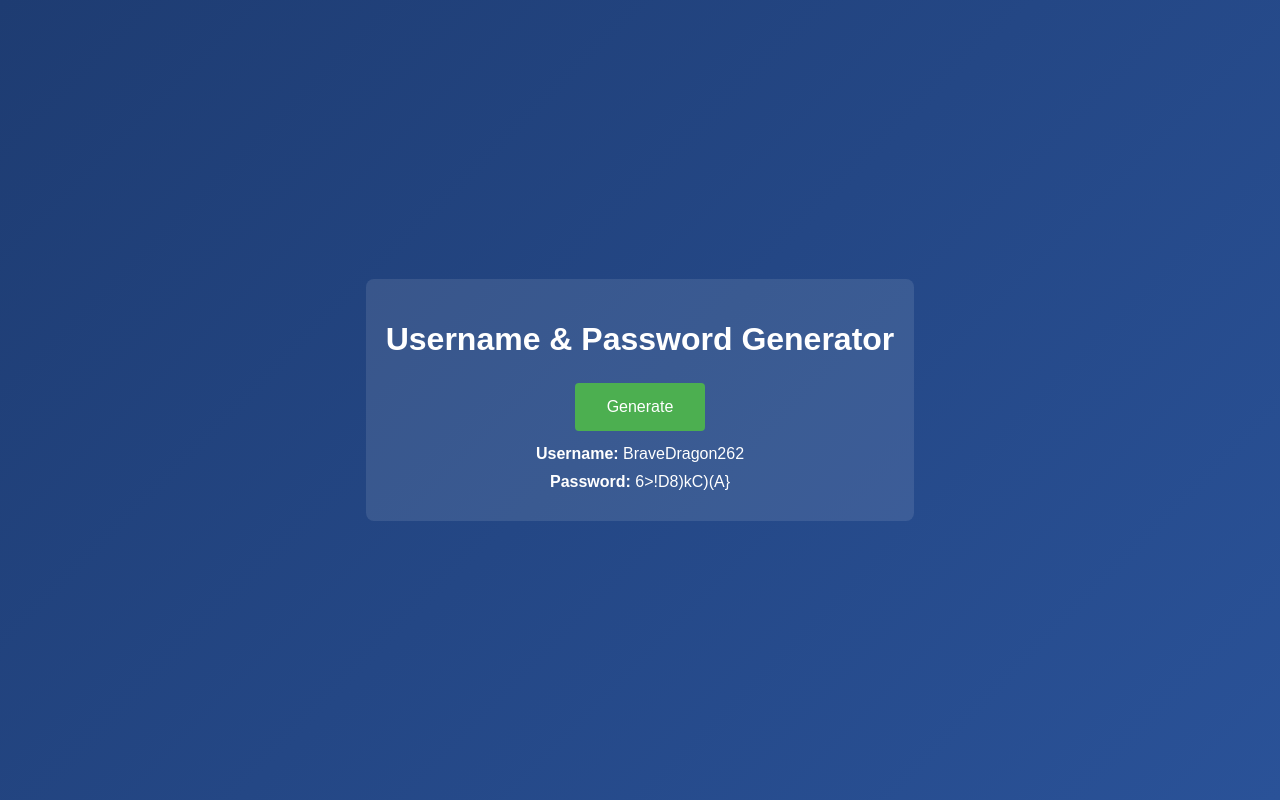
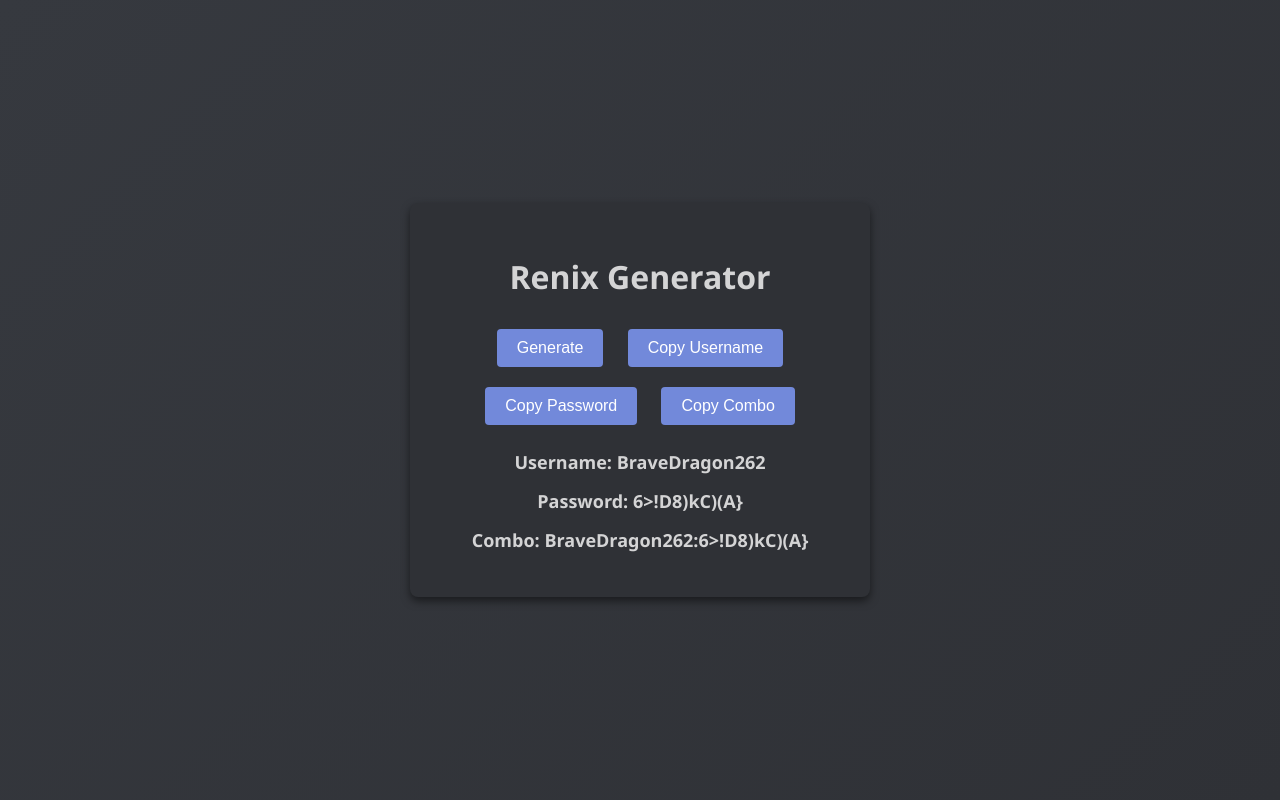
Before and after one commit to renixuntaken/Gen-User-and-Pass, a plain HTML site: page index.html in a window 1280 px wide. Both pictures are taken after a click on the button "Generate". Drawn offline with Linux system fonts and the light colour scheme.

Commit message:
New design, and more functionality.

```diff
--- a/index.html
+++ b/index.html
@@ -3,16 +3,21 @@
 <head>
     <meta charset="UTF-8">
     <meta name="viewport" content="width=device-width, initial-scale=1.0">
-    <title>Username & Password Generator</title>
+    <title>Renix Generator</title>
+    <link rel="icon" href="Images/padlock.png" type="image/x-icon">
     <link rel="stylesheet" href="styles.css">
 </head>
 <body>
     <div class="container">
-        <h1>Username & Password Generator</h1>
+        <h1>Renix Generator</h1>
         <button id="generate">Generate</button>
+        <button id="copy-username">Copy Username</button>
+        <button id="copy-password">Copy Password</button>
+        <button id="copy-combo">Copy Combo</button>
         <div class="results">
-            <p><strong>Username:</strong> <span id="username"></span></p>
-            <p><strong>Password:</strong> <span id="password"></span></p>
+            <p><strong for="username">Username:</strong> <span id="username"></span></p>
+            <p><strong for="password">Password:</strong> <span id="password"></span></p>
+            <p><strong for="combo">Combo:</strong> <span id="combo"></span></p>
         </div>
     </div>
     <script src="script.js"></script>
--- a/script.js
+++ b/script.js
@@ -1,6 +1,32 @@
 document.getElementById('generate').addEventListener('click', function() {
-    document.getElementById('username').textContent = generateUsername();
-    document.getElementById('password').textContent = generatePassword();
+    const username = generateUsername();
+    const password = generatePassword();
+    document.getElementById('username').textContent = username;
+    document.getElementById('password').textContent = password;
+
+    const combo = `${username}:${password}`;
+    document.getElementById('combo').textContent = combo;
+});
+
+document.getElementById('copy-username').addEventListener('click', function() {
+    const username = document.getElementById('username').textContent;
+    navigator.clipboard.writeText(username).then(() => {
+        alert('Username copied to clipboard!');
+    });
+});
+
+document.getElementById('copy-password').addEventListener('click', function() {
+    const password = document.getElementById('password').textContent;
+    navigator.clipboard.writeText(password).then(() => {
+        alert('Password copied to clipboard!');
+    });
+});
+
+document.getElementById('copy-combo').addEventListener('click', function() {
+    const combo = document.getElementById('combo').textContent;
+    navigator.clipboard.writeText(combo).then(() => {
+        alert('Combo copied to clipboard!');
+    });
 });
 
 function generateUsername() {
--- a/styles.css
+++ b/styles.css
@@ -1,7 +1,7 @@
 body {
-    font-family: Arial, sans-serif;
-    background: linear-gradient(135deg, #1e3c72, #2a5298);
-    color: #fff;
+    font-family: 'Segoe UI', Tahoma, Geneva, Verdana, sans-serif;
+    background: linear-gradient(135deg, #36393f, #2f3136);
+    color: #d4d4d5;
     display: flex;
     justify-content: center;
     align-items: center;
@@ -11,25 +11,47 @@ body {
 
 .container {
     text-align: center;
-    background: rgba(255, 255, 255, 0.1);
-    padding: 20px;
+    background: #2f3136; /* Solid dark background */
+    padding: 30px;
     border-radius: 8px;
+    box-shadow: 0 4px 8px rgba(0, 0, 0, 0.5);
+    max-width: 400px;
+    width: 100%;
 }
 
 button {
-    background-color: #4CAF50;
+    background-color: #7289da;
     border: none;
-    color: white;
-    padding: 15px 32px;
+    color: #fff;
+    padding: 10px 20px;
     text-align: center;
-    text-decoration: none;
-    display: inline-block;
     font-size: 16px;
-    margin: 4px 2px;
+    margin: 10px;
     cursor: pointer;
     border-radius: 4px;
+    transition: background-color 0.3s, transform 0.3s;
+}
+
+button:hover {
+    background-color: #5b6eae;
+    transform: scale(1.05);
+}
+
+select {
+    background-color: #4f545c;
+    color: #d4d4d5;
+    border: none;
+    padding: 10px;
+    border-radius: 4px;
+    font-size: 16px;
+    margin: 10px 0;
 }
 
 .results p {
-    margin: 10px 0;
+    margin: 15px 0;
+    font-size: 18px;
 }
+
+.results span {
+    font-weight: bold;
+}
```
Also changed, not shown: Images/favicon.ico (added), Images/padlock.png (added).
